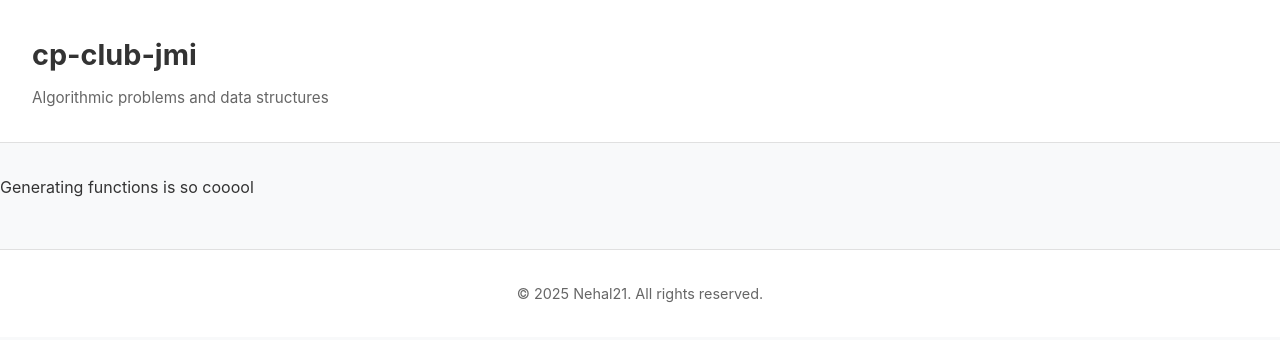
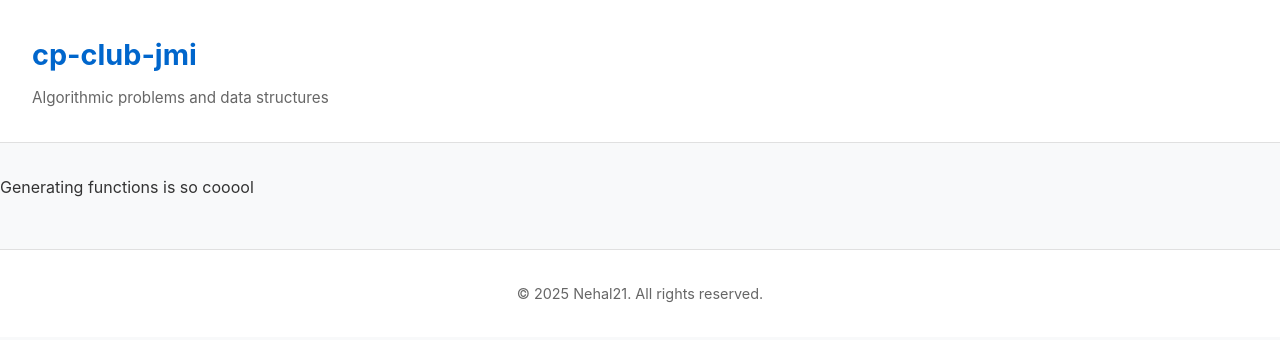
Before and after one commit to cp-club-jmi/generating-functions, a plain HTML site: page index.html in a window 1280 px wide. Drawn offline with Linux system fonts and the light colour scheme.

Commit message:
Update index.html

```diff
--- a/index.html
+++ b/index.html
@@ -165,7 +165,7 @@
 </head>
 <body>
     <header>
-        <h1 ><a href="https://cp-club-jmi.github.io"></a>cp-club-jmi</h1>
+        <h1 ><a href="https://cp-club-jmi.github.io">cp-club-jmi</a></h1>
         <p>Algorithmic problems and data structures</p>
     </header>
     <div class="contain">
```
